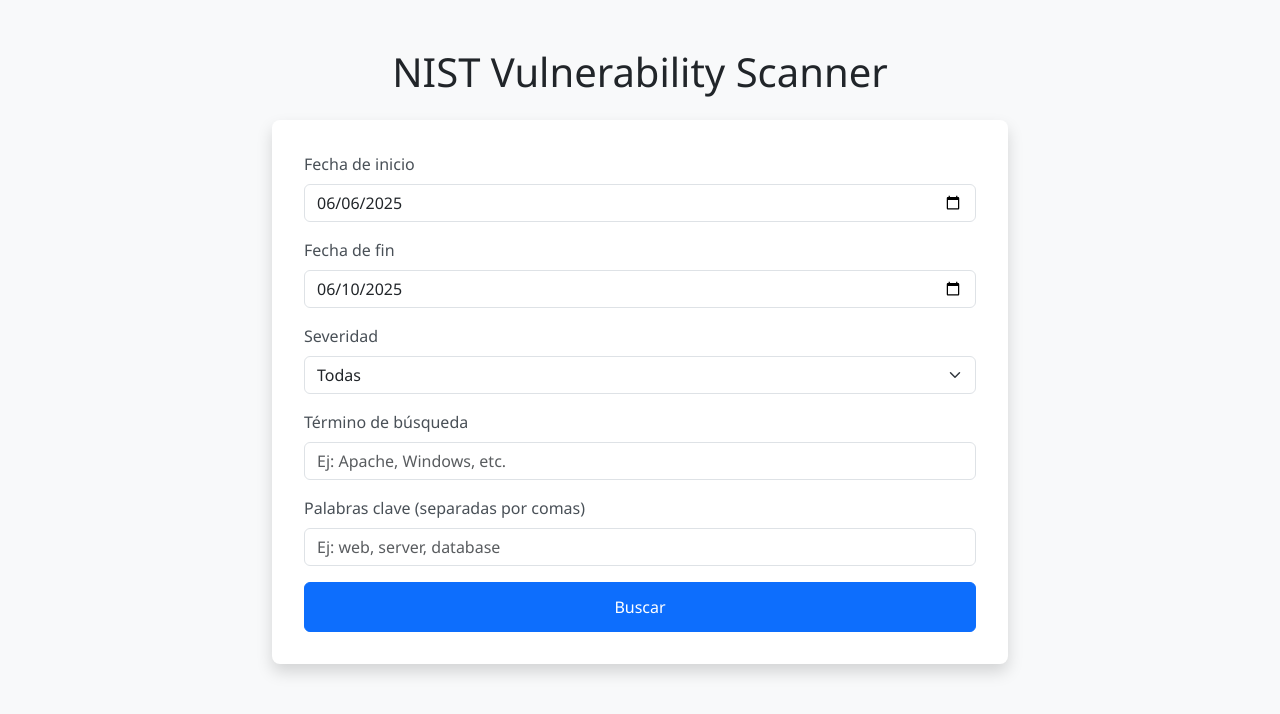
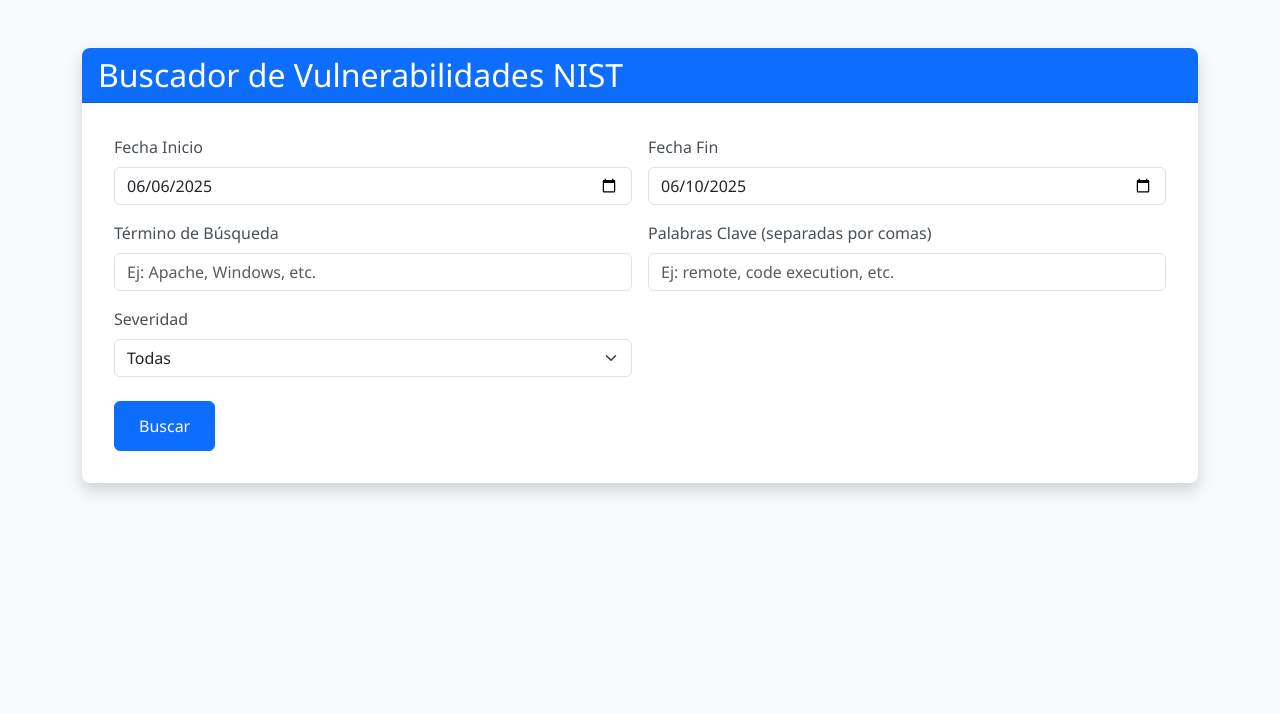
Before and after one commit to b4391co/ProyectoDaw, a FastAPI app: page / in a window 1280 px wide. Shown: the top 714 px of the page. Run offline with FastAPI, Linux system fonts and the light colour scheme.

Commit message:
refactor: Mejora en el manejo de datos de búsqueda

```diff
--- a/frontend/templates/index.html
+++ b/frontend/templates/index.html
@@ -5,59 +5,66 @@
     <meta name="viewport" content="width=device-width, initial-scale=1.0">
     <title>NIST Vulnerability Scanner</title>
     <link href="https://cdn.jsdelivr.net/npm/bootstrap@5.3.0/dist/css/bootstrap.min.css" rel="stylesheet">
-    <link rel="stylesheet" href="{{ url_for('static', path='css/style.css') }}">
+    <link href="{{ url_for('static', path='/css/style.css') }}" rel="stylesheet">
 </head>
 <body>
-    <div class="container mt-5">
-        <h1 class="text-center mb-4">NIST Vulnerability Scanner</h1>
-
-        <div class="row justify-content-center">
-            <div class="col-md-8">
+    <div class="container py-5">
         <div class="card">
+            <div class="card-header bg-primary text-white">
+                <h2 class="mb-0">Buscador de Vulnerabilidades NIST</h2>
+            </div>
             <div class="card-body">
-                        <form id="searchForm">
-                            <div class="mb-3">
-                                <label for="startDate" class="form-label">Fecha de inicio</label>
+                <form id="searchForm" class="needs-validation" novalidate>
+                    <div class="row g-3">
+                        <div class="col-md-6">
+                            <label for="startDate" class="form-label">Fecha Inicio</label>
                             <input type="date" class="form-control" id="startDate" required>
                         </div>
-
-                            <div class="mb-3">
-                                <label for="endDate" class="form-label">Fecha de fin</label>
+                        <div class="col-md-6">
+                            <label for="endDate" class="form-label">Fecha Fin</label>
                             <input type="date" class="form-control" id="endDate" required>
                         </div>
-
-                            <div class="mb-3">
+                        <div class="col-md-6">
+                            <label for="searchTerm" class="form-label">Término de Búsqueda</label>
+                            <input type="text" class="form-control" id="searchTerm" placeholder="Ej: Apache, Windows, etc.">
+                        </div>
+                        <div class="col-md-6">
+                            <label for="keywords" class="form-label">Palabras Clave (separadas por comas)</label>
+                            <input type="text" class="form-control" id="keywords" placeholder="Ej: remote, code execution, etc.">
+                        </div>
+                        <div class="col-md-6">
                             <label for="severity" class="form-label">Severidad</label>
                             <select class="form-select" id="severity">
                                 <option value="">Todas</option>
+                                <option value="CRITICAL">Crítica</option>
+                                <option value="HIGH">Alta</option>
+                                <option value="MEDIUM">Media</option>
                                 <option value="LOW">Baja</option>
-                                    <option value="MEDIUM">Media</option>
-                                    <option value="HIGH">Alta</option>
-                                    <option value="CRITICAL">Crítica</option>
                             </select>
                         </div>
-
-                            <div class="mb-3">
-                                <label for="searchTerm" class="form-label">Término de búsqueda</label>
-                                <input type="text" class="form-control" id="searchTerm" placeholder="Ej: Apache, Windows, etc.">
                     </div>
-
-                            <div class="mb-3">
-                                <label for="keywords" class="form-label">Palabras clave (separadas por comas)</label>
-                                <input type="text" class="form-control" id="keywords" placeholder="Ej: web, server, database">
-                            </div>
-
-                            <div class="d-grid">
-                                <button type="submit" class="btn btn-primary">Buscar</button>
+                    <div class="mt-4">
+                        <button type="submit" id="searchButton" class="btn btn-primary">
+                            Buscar
+                        </button>
                     </div>
                 </form>
             </div>
         </div>
     </div>
-        </div>
-    </div>
 
     <script src="https://cdn.jsdelivr.net/npm/bootstrap@5.3.0/dist/js/bootstrap.bundle.min.js"></script>
-    <script src="{{ url_for('static', path='js/main.js') }}"></script>
+    <script src="{{ url_for('static', path='/js/main.js') }}"></script>
+    <script>
+        // Establecer fechas por defecto (últimos 4 días)
+        document.addEventListener('DOMContentLoaded', function() {
+            const today = new Date();
+            const fourDaysAgo = new Date(today);
+            fourDaysAgo.setDate(today.getDate() - 4);
+
+            document.getElementById('startDate').value = fourDaysAgo.toISOString().split('T')[0];
+            document.getElementById('endDate').value = today.toISOString().split('T')[0];
+        });
+    </script>
 </body>
 </html>
```
Also changed, not shown: frontend/static/js/main.js (+56 -43 lines), frontend/static/js/results.js (+12 -9 lines). Lines whose indentation alone changed are shown as unchanged.
